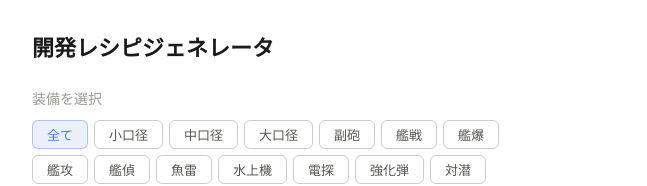
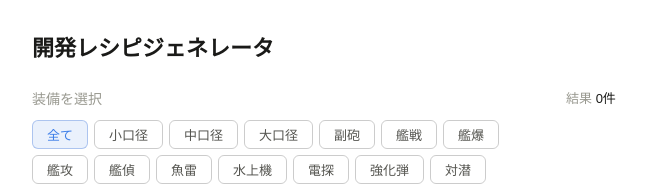
Before and after one commit to iora339/kc-dev-gen, a React (Vite) app: page / in a window 1280 px wide. Shown: the top 186 px of the page, without its empty margins (90-737 px from the left). Built offline with nearby package versions, Linux system fonts and the light colour scheme.

Commit message:
装備未選択時も結果0件を表示
装備を選択していない場合、以前は結果パネル自体が非表示だったが、
「結果 0件」の見出しは常に表示するように変更

```diff
--- a/src/App.tsx
+++ b/src/App.tsx
@@ -152,12 +152,12 @@ if (error) return <div style={{ padding: "2rem", color: "var(--text-danger)" }}>
 
         <div style={{ display: "flex", flexDirection: "column", gap: 10 }}>
           {calcError && <p style={{ fontSize: 13, color: "var(--text-danger)" }}>{calcError}</p>}
-          {candidates !== null && (
+          {!calcError && (
             <>
               <p style={{ fontSize: 13, color: "var(--text-muted)", margin: 0 }}>
-                結果 <span style={{ color: "var(--text-primary)" }}>{candidates.length}件</span>
+                結果 <span style={{ color: "var(--text-primary)" }}>{candidates?.length ?? 0}件</span>
               </p>
-              {candidates.length === 0 ? (
+              {selectedIds.length === 0 ? null : candidates!.length === 0 ? (
                 <p style={{ fontSize: 13, color: "var(--text-muted)" }}>全装備を同時に開発できるレシピはありません。</p>
               ) : (
                 displayedCandidates!.map((c, i) => (
```
